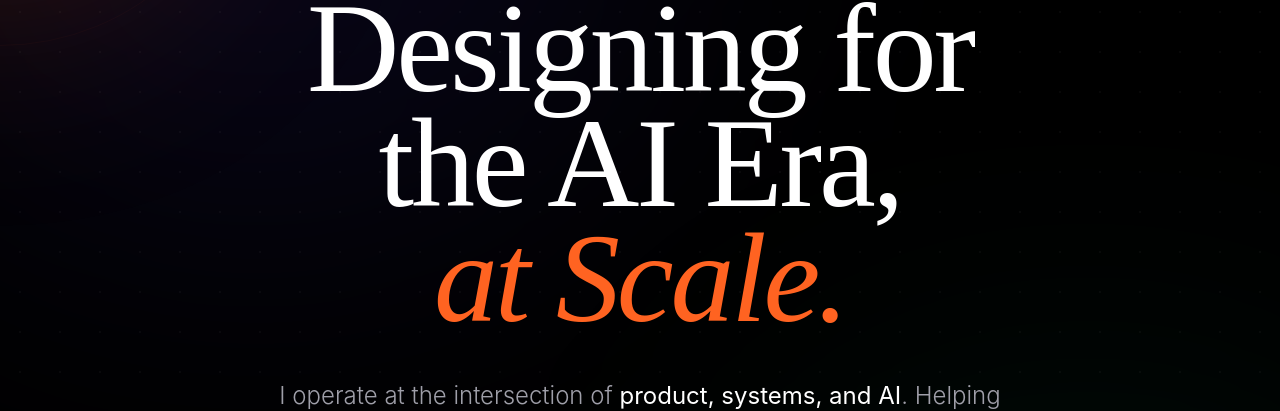
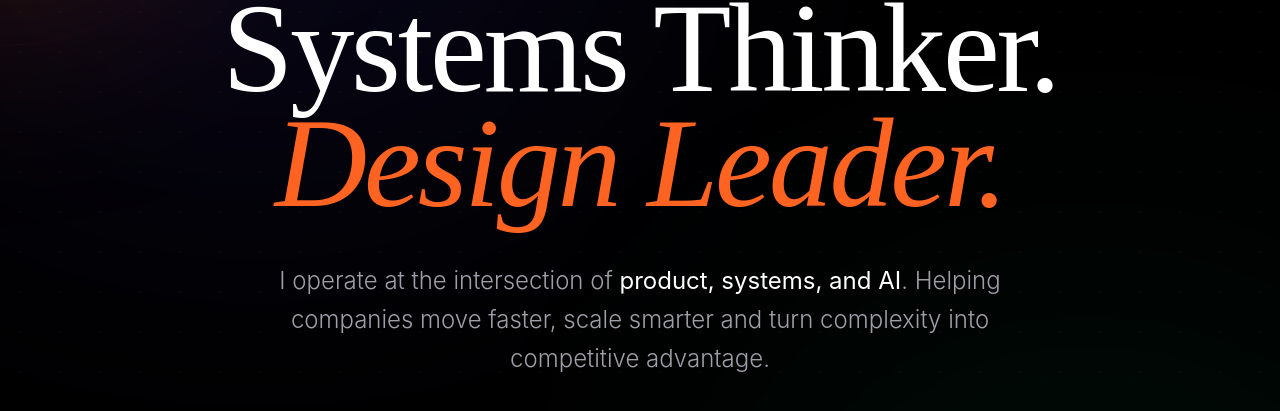
Before and after one commit to NikHannay/personal-website, a React (Vite) app: page / in a window 1280 px wide. Shown: the part 208-619 px from the top of the page. Built offline with nearby package versions, Linux system fonts and the light colour scheme.

Commit message:
Revise heading for AI era to emphasize systems thinking
Updated heading to reflect new focus on systems thinking and design leadership.

```diff
--- a/src/App.tsx
+++ b/src/App.tsx
@@ -374,8 +374,8 @@ const Hero = () => {
           </div>
 
           <h1 className="text-6xl md:text-8xl lg:text-9xl font-serif font-light tracking-tight text-black dark:text-white mb-10 leading-[0.9] text-balance">
-            Designing for the AI Era, <br />
-            <span className="text-accent italic">at Scale.</span>
+            Systems Thinker.<br />
+            <span className="text-accent italic">Design Leader.</span>
           </h1>
 
           <p className="text-xl md:text-2xl text-zinc-600 dark:text-zinc-400 max-w-3xl mx-auto mb-14 leading-relaxed font-light">
```
